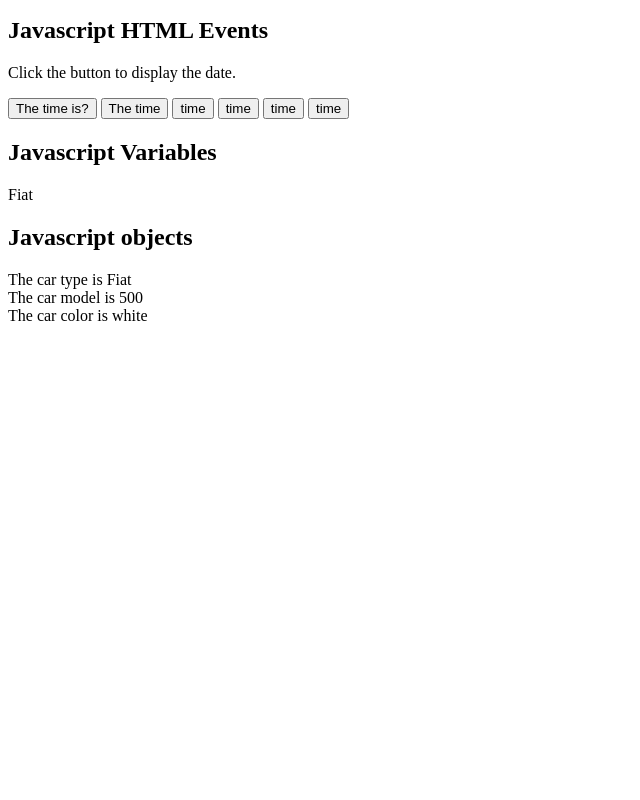
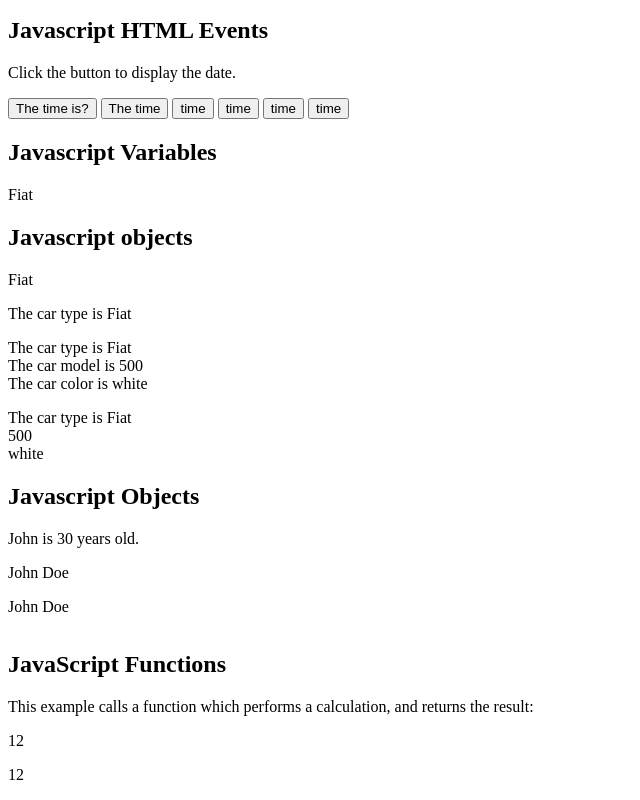
Before and after one commit to gulshan25/learnWithSumit, a plain HTML site: page practice.html in a window 1280 px wide. Shown: the part 551-1351 px from the top of the page, without its empty margins (0-640 px from the left). Before the commit the page ends 892 px from the top, so only its background shows below. Drawn offline with Linux system fonts and the light colour scheme.

Commit message:
practice

```diff
--- a/practice.html
+++ b/practice.html
@@ -83,11 +83,68 @@
         <h2>Javascript objects</h2>
 
         <p id="demo2"></p>
+        <p id="demo3"></p>
+        <p id="demo4"></p>
+        <p id="demo5"></p>
+        <p id="demo6"></p>
     </nav>
+    <table>
+        <h2>Javascript Objects</h2>
+        <p id="pr"></p>
+        <p id="pr1"></p>
+        <p id="pr2"></p>
+    </table>
 
     <!-- JS objects -->
+    <footer>
+        <h2>JavaScript Functions</h2>
+
+        <p>This example calls a function which performs a calculation, and returns the result:</p>
+
+        <p id="example1"></p>
+        <p id="example2"></p>
+        <p id="example3"></p>
+        <p id="example4"></p>
+        <p id="example5"></p>
+        <p id="example6"></p>
+    </footer>
+
 
     <script>
+        //footer
+
+        function myFunction(p1, p2) {
+            return p1 * p2;
+        }
+        document.getElementById("example1").innerHTML = myFunction(4, 3);
+
+        var x = myFunction(4, 3);
+        document.getElementById("example2").innerHTML = x;
+
+        function myFunction(a, b) {
+            return a * b;
+        }
+
+        //footer
+
+        //table
+
+        // create an object:
+        const person = {firstName: 'John',
+         lastName: 'Doe',
+          age: 30,
+           eyeColor: 'blue',
+        fullName: function() {
+            return this.firstName + " " + this.lastName;
+        }
+        };
+        //Display some data from the object:
+        document.getElementById("pr").innerHTML = person.firstName + " is " + person.age + " years old. ";
+        document.getElementById("pr1").innerHTML = person.fullName();
+        document.getElementById("pr2").innerHTML = person.fullName();
+
+        //table
+
         //header
 
         let text = "Gulshan Rahman";
@@ -145,8 +202,9 @@
         const car2 = {type:"Fiat", model:"500", color:"white"};
         //Display some data from the object:
         document.getElementById("demo2").innerHTML = car2.type;
-        document.getElementById("demo2").innerHTML = "The car type is " + car2.type;
-        document.getElementById("demo2").innerHTML = "The car type is " + car2.type + "<br>" + "The car model is " + car2.model + "<br>" + "The car color is " + car2.color;
+        document.getElementById("demo3").innerHTML = "The car type is " + car2.type;
+        document.getElementById("demo4").innerHTML = "The car type is " + car2.type + "<br>" + "The car model is " + car2.model + "<br>" + "The car color is " + car2.color;
+        document.getElementById("demo5").innerHTML = "The car type is " + car2.type + "<br>" + " " + car2.model + "<br>" + " " + car2.color;
 
 
         //nav
```
Also changed, not shown: index.html (added, +17 -0 lines).
